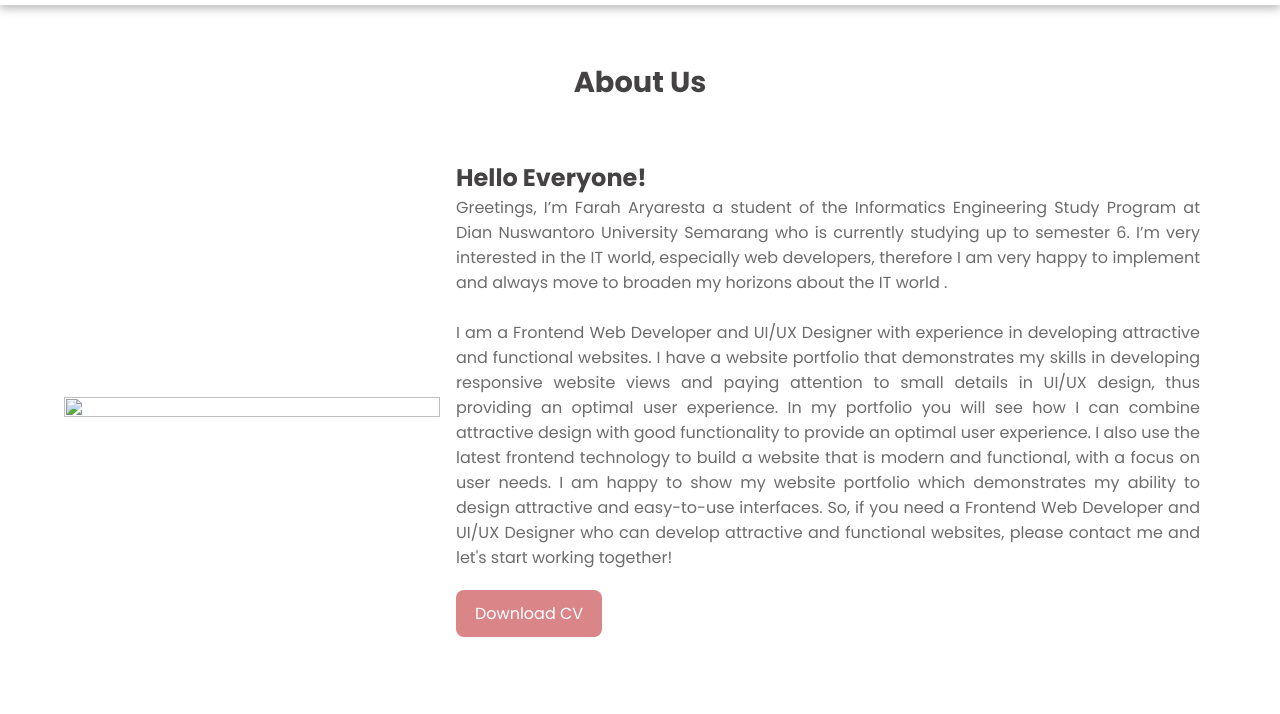
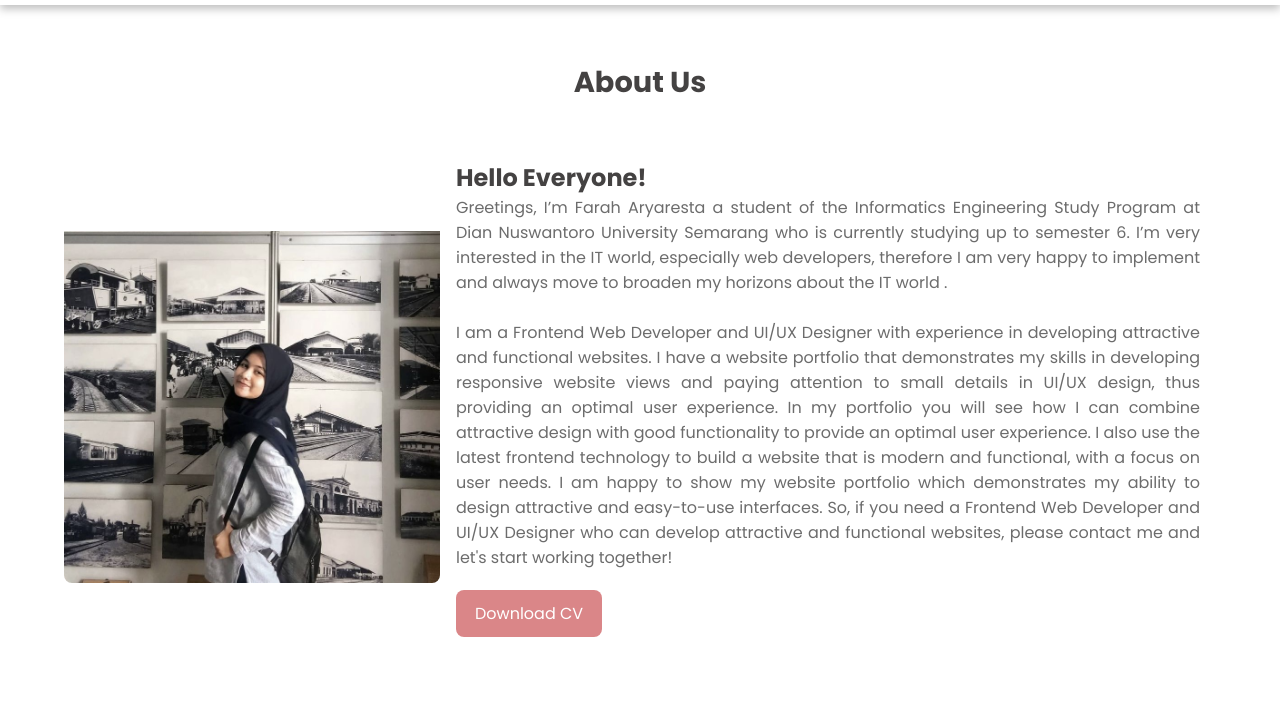
Before and after one commit to faraaryaresta/Technical-Project-Assignment-1, a plain HTML site: page About.html in a window 1280 px wide. Shown: the part 82-796 px from the top of the page. Drawn offline with Linux system fonts and the light colour scheme.

Commit message:
fixed about page

```diff
--- a/About.html
+++ b/About.html
@@ -30,7 +30,7 @@
         <h1 class="heading">About Us</h1>
         <div class="row">
             <div class="image">
-                <img src="" alt="">
+                <img src="assets/fotoku.jpg" alt="fotosaya">
             </div>
             <div class="content">
                 <h1>Hello Everyone!</h1>
```
